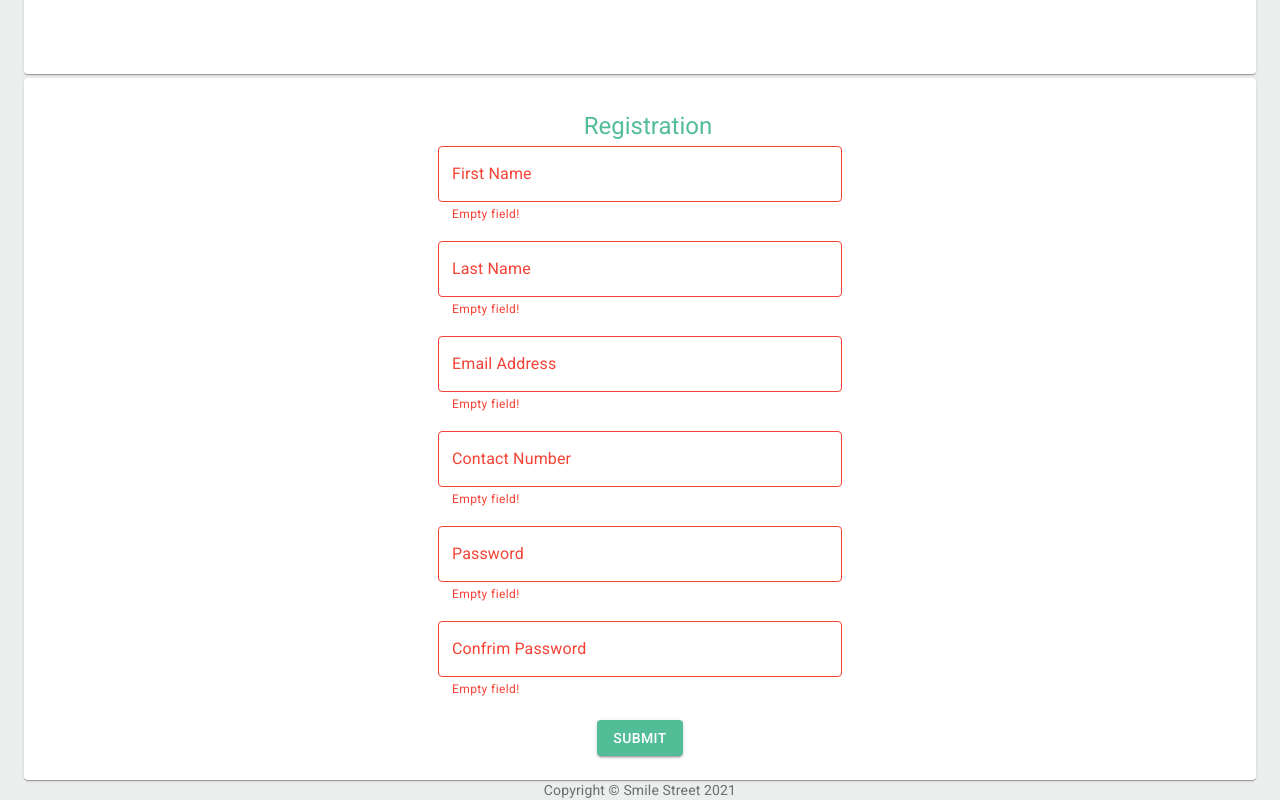
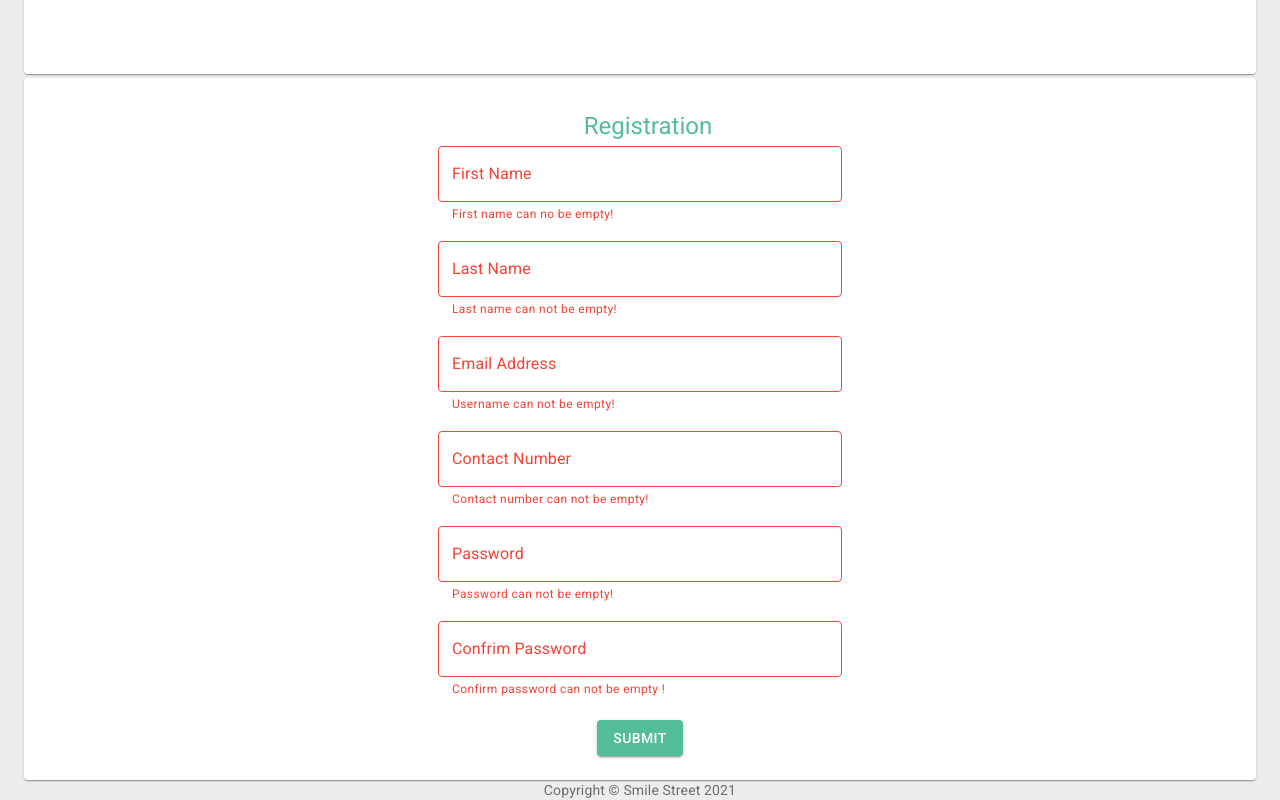
Before and after one commit to smile-street/smile-street, a React (Create React App) app in the folder smile-street-react/: page /Registration in a window 1280 px wide. Shown: the part 347-1147 px from the top of the page. Built offline with nearby package versions, Linux system fonts and the light colour scheme.

Commit message:
added mor meaning full validation message

```diff
--- a/smile-street-react/src/components/Registration/Registration.js
+++ b/smile-street-react/src/components/Registration/Registration.js
@@ -112,7 +112,11 @@ export default function Registration() {
               onChange={handleChange}
               className={classes.root}
               error={registration.firstname === ''}
-              helperText={registration.firstname === '' ? 'Empty field!' : ' '}
+              helperText={
+                registration.firstname === ''
+                  ? 'First name can no be empty!'
+                  : ' '
+              }
             />
 
             <TextField
@@ -127,7 +131,11 @@ export default function Registration() {
               onChange={handleChange}
               className={classes.root}
               error={registration.lastname === ''}
-              helperText={registration.lastname === '' ? 'Empty field!' : ' '}
+              helperText={
+                registration.lastname === ''
+                  ? 'Last name can not be empty!'
+                  : ' '
+              }
             />
             <TextField
               variant="outlined"
@@ -141,7 +149,11 @@ export default function Registration() {
               onChange={handleChange}
               className={classes.root}
               error={registration.username === ''}
-              helperText={registration.username === '' ? 'Empty field!' : ' '}
+              helperText={
+                registration.username === ''
+                  ? 'Username can not be empty!'
+                  : ' '
+              }
             />
 
             <TextField
@@ -157,7 +169,9 @@ export default function Registration() {
               className={classes.root}
               error={registration.contactnumber === ''}
               helperText={
-                registration.contactnumber === '' ? 'Empty field!' : ' '
+                registration.contactnumber === ''
+                  ? 'Contact number can not be empty!'
+                  : ' '
               }
             />
 
@@ -174,7 +188,11 @@ export default function Registration() {
               onChange={handleChange}
               className={classes.root}
               error={registration.password === ''}
-              helperText={registration.password === '' ? 'Empty field!' : ' '}
+              helperText={
+                registration.password === ''
+                  ? 'Password can not be empty!'
+                  : ' '
+              }
             />
 
             <TextField
@@ -190,7 +208,11 @@ export default function Registration() {
               onChange={handleChange}
               className={classes.root}
               error={registration.password === ''}
-              helperText={registration.password === '' ? 'Empty field!' : ' '}
+              helperText={
+                registration.password === ''
+                  ? 'Confirm password can not be empty !'
+                  : ' '
+              }
             />
 
             <Grid item xs={12} sm={12}>
```
